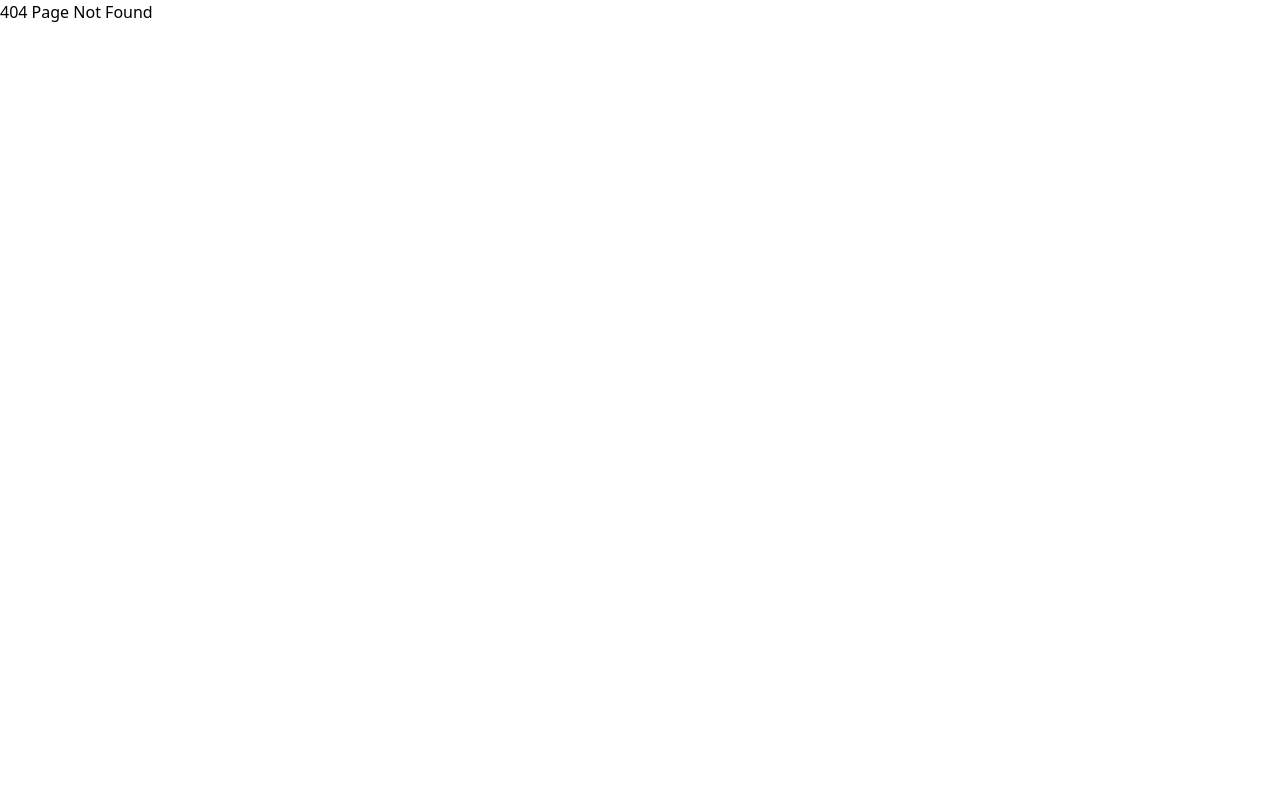
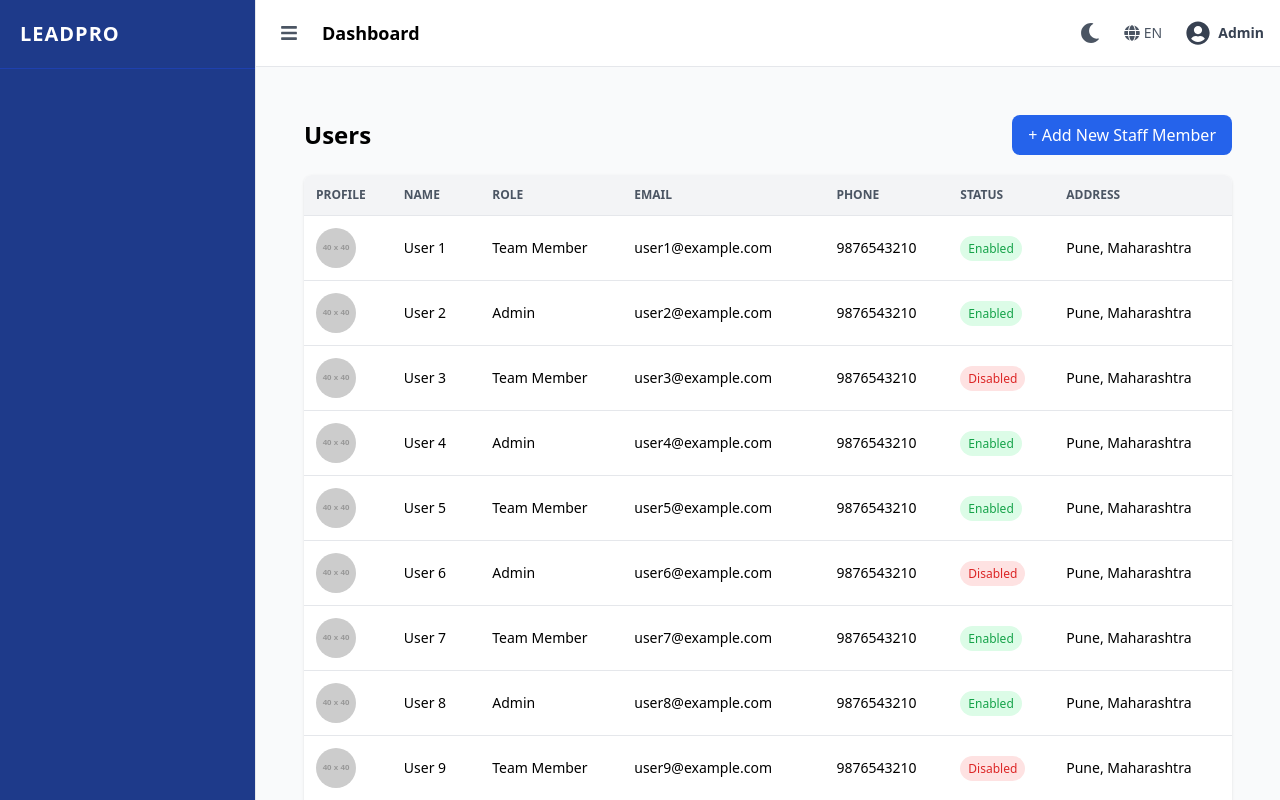
Before and after one commit to pratikshatupe/lead-management, a React app: page /staff in a window 1280 px wide. Before the commit this address had no page. Built offline with nearby package versions, Linux system fonts and the light colour scheme; the HTML template or start-up script is replaced by a standard one.

Commit message:
create staffmember module

```diff
--- a/src/App.jsx
+++ b/src/App.jsx
@@ -12,6 +12,7 @@ import LeadFollowup from "./component/pages/leadFollowUp/LeadFollowup";
 import Products from "./component/pages/products/Products";
 import ExpenseCategories from "./component/pages/expenseManager/ExpenseCategories";
 import Expenses from "./component/pages/expenseManager/Expenses";
+import StaffMembers from "./component/pages/userManagement/StaffMembers";
 
 function App() {
   return (
@@ -33,6 +34,7 @@ function App() {
           <Route path="lead-notes" element={<LeadNotes />} />
           <Route path="follow-up" element={<LeadFollowup />} />
           <Route path="expense" element ={<Expenses/>}/>
+          <Route path="staff" element={<StaffMembers/>}/>
 
         </Route>
 
--- a/src/component/pages/userManagement/StaffMembers.jsx
+++ b/src/component/pages/userManagement/StaffMembers.jsx
@@ -0,0 +1,253 @@
+import React, { useState } from "react";
+
+function StaffMembers() {
+  const [showDrawer, setShowDrawer] = useState(false);
+
+  const generateDummyData = () => {
+    let arr = [];
+    for (let i = 1; i <= 20; i++) {
+      arr.push({
+        id: i,
+        name: `User ${i}`,
+        role: i % 2 === 0 ? "Admin" : "Team Member",
+        email: `user${i}@example.com`,
+        phone: "9876543210",
+        status: i % 3 === 0 ? "Disabled" : "Enabled",
+        address: "Pune, Maharashtra",
+        profileImage: "https://via.placeholder.com/40",
+      });
+    }
+    return arr;
+  };
+
+  const [staffList, setStaffList] = useState(generateDummyData());
+
+  const [formData, setFormData] = useState({
+    profileImage: "",
+    role: "",
+    name: "",
+    phone: "",
+    password: "",
+    email: "",
+    status: "Enabled",
+    address: "",
+  });
+
+  const handleChange = (e) => {
+    setFormData({
+      ...formData,
+      [e.target.name]: e.target.value,
+    });
+  };
+
+  // 📌 Image Upload Handler
+  const handleImageUpload = (e) => {
+    const file = e.target.files[0];
+    if (file) {
+      const imageUrl = URL.createObjectURL(file);
+      setFormData({
+        ...formData,
+        profileImage: imageUrl,
+      });
+    }
+  };
+
+  const handleCreate = () => {
+    const newStaff = {
+      id: staffList.length + 1,
+      ...formData,
+    };
+
+    setStaffList([...staffList, newStaff]);
+    setShowDrawer(false);
+
+    setFormData({
+      profileImage: "",
+      role: "",
+      name: "",
+      phone: "",
+      password: "",
+      email: "",
+      status: "Enabled",
+      address: "",
+    });
+  };
+
+  return (
+    <div className="p-6">
+      {/* Header */}
+      <div className="flex justify-between items-center mb-5">
+        <h2 className="text-2xl font-semibold">Users</h2>
+        <button
+          onClick={() => setShowDrawer(true)}
+          className="bg-blue-600 text-white px-4 py-2 rounded-lg hover:bg-blue-700"
+        >
+          + Add New Staff Member
+        </button>
+      </div>
+
+      {/* Table */}
+      <div className="overflow-x-auto bg-white shadow rounded-lg">
+        <table className="w-full text-sm text-left">
+          <thead className="bg-gray-100 text-gray-600 uppercase text-xs">
+            <tr>
+              <th className="p-3">Profile</th>
+              <th className="p-3">Name</th>
+              <th className="p-3">Role</th>
+              <th className="p-3">Email</th>
+              <th className="p-3">Phone</th>
+              <th className="p-3">Status</th>
+              <th className="p-3">Address</th>
+            </tr>
+          </thead>
+
+          <tbody>
+            {staffList.map((staff) => (
+              <tr key={staff.id} className="border-t">
+                <td className="p-3">
+                  <img
+                    src={staff.profileImage}
+                    alt="profile"
+                    className="w-10 h-10 rounded-full object-cover"
+                  />
+                </td>
+                <td className="p-3">{staff.name}</td>
+                <td className="p-3">{staff.role}</td>
+                <td className="p-3">{staff.email}</td>
+                <td className="p-3">{staff.phone}</td>
+                <td className="p-3">
+                  <span
+                    className={`px-2 py-1 text-xs rounded-full ${
+                      staff.status === "Enabled"
+                        ? "bg-green-100 text-green-600"
+                        : "bg-red-100 text-red-600"
+                    }`}
+                  >
+                    {staff.status}
+                  </span>
+                </td>
+                <td className="p-3">{staff.address}</td>
+              </tr>
+            ))}
+          </tbody>
+        </table>
+      </div>
+
+      {/* Drawer */}
+      {showDrawer && (
+        <div className="fixed inset-0 bg-black bg-opacity-40 flex justify-end">
+          <div className="w-full sm:w-[400px] bg-white h-full p-6 overflow-y-auto">
+            <h3 className="text-xl font-semibold mb-4">
+              Add New Staff Member
+            </h3>
+
+            {/* Image Upload */}
+            <div className="mb-4">
+              <label className="block mb-2 text-sm font-medium">
+                Profile Image
+              </label>
+
+              {formData.profileImage && (
+                <img
+                  src={formData.profileImage}
+                  alt="preview"
+                  className="w-20 h-20 rounded-full mb-3 object-cover"
+                />
+              )}
+
+              <input
+                type="file"
+                accept="image/*"
+                onChange={handleImageUpload}
+                className="w-full"
+              />
+            </div>
+
+            <select
+              name="role"
+              value={formData.role}
+              onChange={handleChange}
+              className="w-full mb-3 p-2 border rounded-lg"
+            >
+              <option value="">Select Role</option>
+              <option value="Admin">Admin</option>
+              <option value="Team Member">Team Member</option>
+            </select>
+
+            <input
+              type="text"
+              name="name"
+              placeholder="Enter Name"
+              value={formData.name}
+              onChange={handleChange}
+              className="w-full mb-3 p-2 border rounded-lg"
+            />
+
+            <input
+              type="text"
+              name="phone"
+              placeholder="Enter Phone Number"
+              value={formData.phone}
+              onChange={handleChange}
+              className="w-full mb-3 p-2 border rounded-lg"
+            />
+
+            <input
+              type="password"
+              name="password"
+              placeholder="Enter Password"
+              value={formData.password}
+              onChange={handleChange}
+              className="w-full mb-3 p-2 border rounded-lg"
+            />
+
+            <input
+              type="email"
+              name="email"
+              placeholder="Enter Email"
+              value={formData.email}
+              onChange={handleChange}
+              className="w-full mb-3 p-2 border rounded-lg"
+            />
+
+            <select
+              name="status"
+              value={formData.status}
+              onChange={handleChange}
+              className="w-full mb-3 p-2 border rounded-lg"
+            >
+              <option value="Enabled">Enabled</option>
+              <option value="Disabled">Disabled</option>
+            </select>
+
+            <textarea
+              name="address"
+              placeholder="Enter Address"
+              value={formData.address}
+              onChange={handleChange}
+              className="w-full mb-4 p-2 border rounded-lg"
+            ></textarea>
+
+            <div className="flex justify-between">
+              <button
+                onClick={handleCreate}
+                className="bg-blue-600 text-white px-4 py-2 rounded-lg hover:bg-blue-700"
+              >
+                Create
+              </button>
+
+              <button
+                onClick={() => setShowDrawer(false)}
+                className="bg-gray-400 text-white px-4 py-2 rounded-lg hover:bg-gray-500"
+              >
+                Cancel
+              </button>
+            </div>
+          </div>
+        </div>
+      )}
+    </div>
+  );
+}
+
+export default StaffMembers;
```
